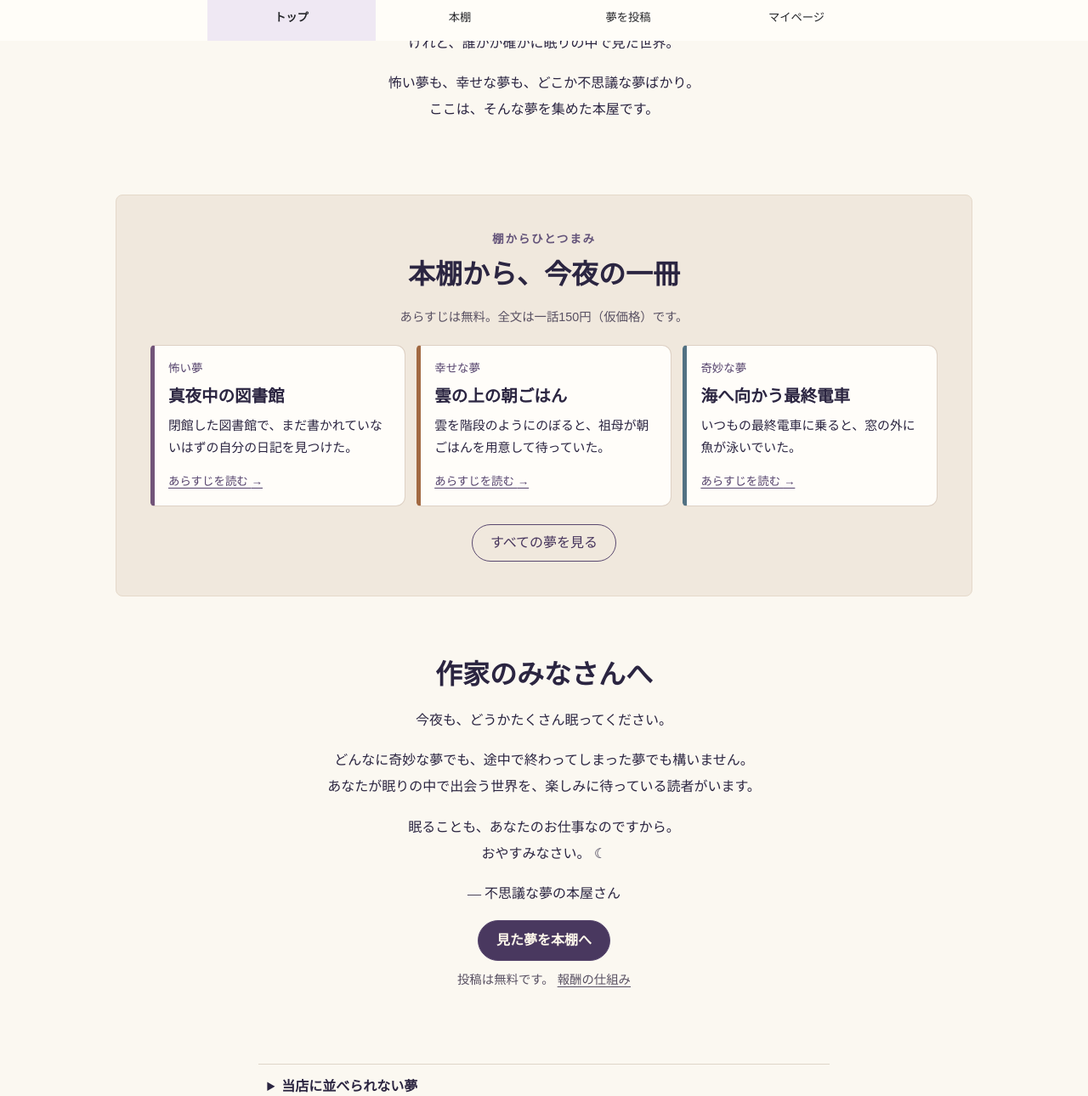
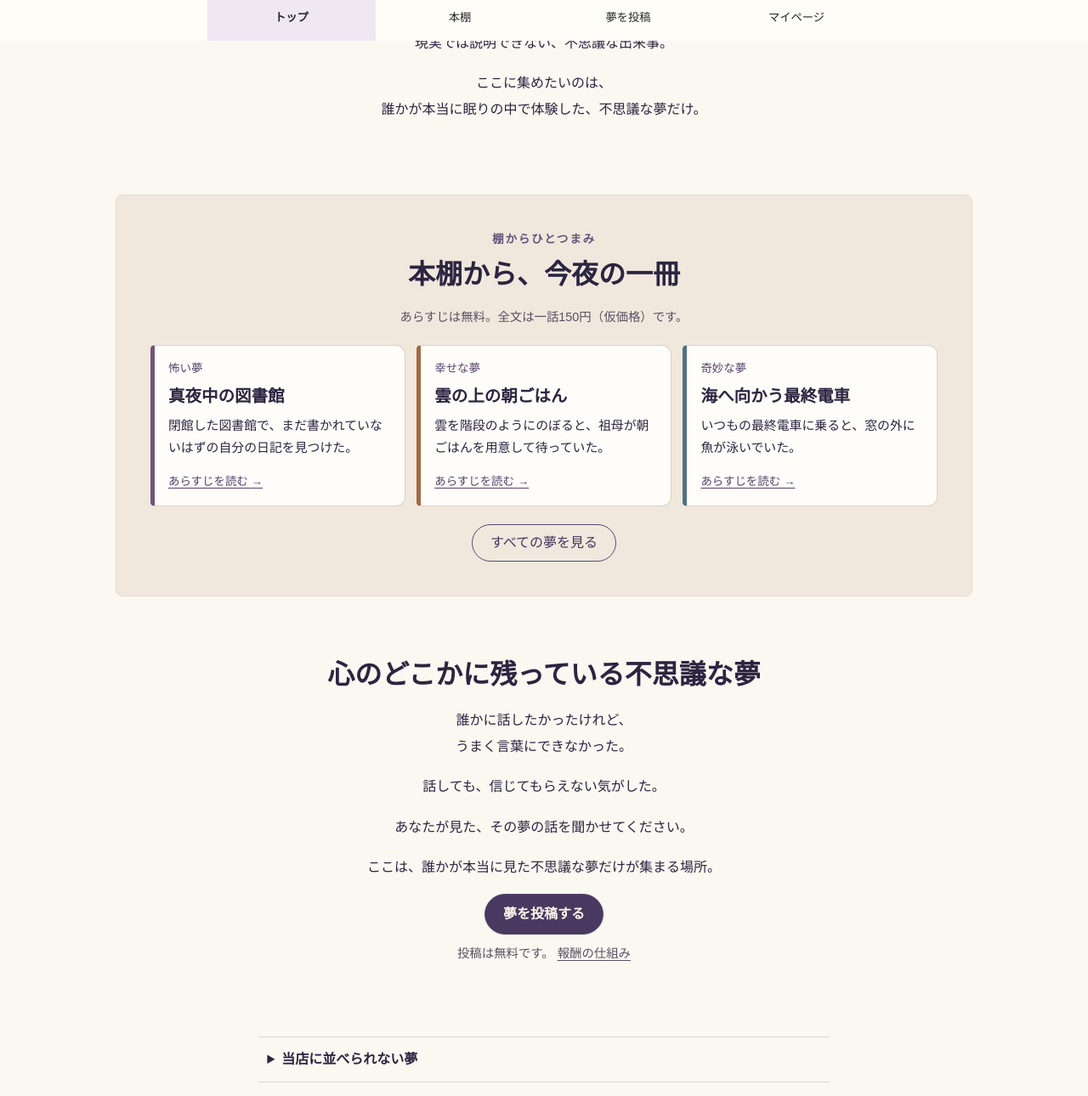
Before and after one commit to nX6mBaSq/yumehon, a plain HTML site: page index.html in a window 1280 px wide. Shown: the part 752-2042 px from the top of the page at 85% size. Drawn offline with Linux system fonts and the light colour scheme.

Commit message:
Update the homepage with the revised dream bookshop concept

```diff
--- a/app.js
+++ b/app.js
@@ -49,15 +49,14 @@ function home() {
   return `
     <section class="shop-entrance" aria-labelledby="shop-title">
       <div class="shop-moon" aria-hidden="true"><span>✦</span><span>✧</span><span>✦</span></div>
-      <p class="shop-kicker">本当に見た夢だけを集めた本屋</p>
       <h1 id="shop-title">${shopName}</h1>
-      <p class="shop-lead">あなたが眠っている間に見た夢が、<br>誰かの読みたい物語になる。</p>
+      <p class="shop-lead">何度も繰り返し見る夢。<br>目が覚めても、忘れられない夢。</p>
       ${btn('本棚をのぞく', '/dreams', null, true)}
     </section>
     <section class="shop-letter" aria-labelledby="shop-about">
-      <h2 id="shop-about">人が見た夢の話を聞くのは、好きですか？</h2>
-      <p>この世に存在しない景色。起こるはずのない出来事。<br>けれど、誰かが確かに眠りの中で見た世界。</p>
-      <p>怖い夢も、幸せな夢も、どこか不思議な夢ばかり。<br>ここは、そんな夢を集めた本屋です。</p>
+      <h2 id="shop-about">あなたも、そんな夢を見たことはありませんか？</h2>
+      <p>どこの世界なのかもわからない場所。<br>人間ではない、見知らぬ存在との出会い。<br>現実では説明できない、不思議な出来事。</p>
+      <p>ここに集めたいのは、<br>誰かが本当に眠りの中で体験した、不思議な夢だけ。</p>
     </section>
     <section class="shop-shelf" aria-labelledby="shop-picks">
       <p class="shop-kicker">棚からひとつまみ</p>
@@ -73,12 +72,12 @@ function home() {
       ${btn('すべての夢を見る', '/dreams')}
     </section>
     <section class="shop-letter shop-author" aria-labelledby="shop-writers">
-      <h2 id="shop-writers">作家のみなさんへ</h2>
-      <p>今夜も、どうかたくさん眠ってください。</p>
-      <p>どんなに奇妙な夢でも、途中で終わってしまった夢でも構いません。<br>あなたが眠りの中で出会う世界を、楽しみに待っている読者がいます。</p>
-      <p>眠ることも、あなたのお仕事なのですから。<br>おやすみなさい。<span aria-hidden="true"> ☾</span></p>
-      <p class="shop-signature">― ${shopName}</p>
-      ${btn('見た夢を本棚へ', '/account/dreams/new', null, true)}
+      <h2 id="shop-writers">心のどこかに残っている不思議な夢</h2>
+      <p>誰かに話したかったけれど、<br>うまく言葉にできなかった。</p>
+      <p>話しても、信じてもらえない気がした。</p>
+      <p>あなたが見た、その夢の話を聞かせてください。</p>
+      <p>ここは、誰かが本当に見た不思議な夢だけが集まる場所。</p>
+      ${btn('夢を投稿する', '/account/dreams/new', null, true)}
       <p class="shop-note">投稿は無料です。 ${link('報酬の仕組み', '/royalties')}</p>
     </section>
     <details class="shop-rules">
--- a/style.css
+++ b/style.css
@@ -49,7 +49,6 @@ body:has(.shop-home) .tabs a[aria-current]{background:#efe8f3;border-color:#5543
   color:#fff7e7;border-radius:1.5rem 1.5rem .5rem .5rem;padding:clamp(2.2rem,7vw,5rem) 1rem}
 .shop-entrance h1{font-size:clamp(1.4rem,6vw,4.6rem);font-weight:600;letter-spacing:.04em;margin:.5rem 0 1rem}
 .shop-kicker{color:#64547a;font-size:.85rem;font-weight:700;letter-spacing:.13em;margin:0 0 .35rem}
-.shop-entrance .shop-kicker{color:#eed2a8}
 .shop-lead{font-size:clamp(1rem,3vw,1.4rem);line-height:1.9;margin-bottom:1.6rem;text-wrap:balance}
 .shop-moon{position:relative;width:3.4rem;height:3.4rem;margin:0 auto 1.3rem;border-radius:50%;box-shadow:inset -.83rem -.36rem 0 #f5d9a7;color:#eed2a8;transform:rotate(-15deg)}
 .shop-moon span{position:absolute;font-size:.82rem;transform:rotate(15deg)}
@@ -74,7 +73,6 @@ body:has(.shop-home) .tabs a[aria-current]{background:#efe8f3;border-color:#5543
 .shop-book p{font-size:.93rem;margin:.3rem 0 1rem}
 .shop-genre,.shop-read{font-size:.84rem;color:#55436d}
 .shop-read{margin-top:auto;text-decoration:underline;text-underline-offset:.2em}
-.shop-signature{font-family:var(--serif)}
 .shop-rules{max-width:42rem;margin-inline:auto;border-block:1px solid #ded6c9;padding-inline:.65rem}
 .shop-rules summary{cursor:pointer;font-weight:700;padding:.75rem 0}
 .shop-rules summary:focus-visible{outline:3px solid #555;outline-offset:3px}
```
